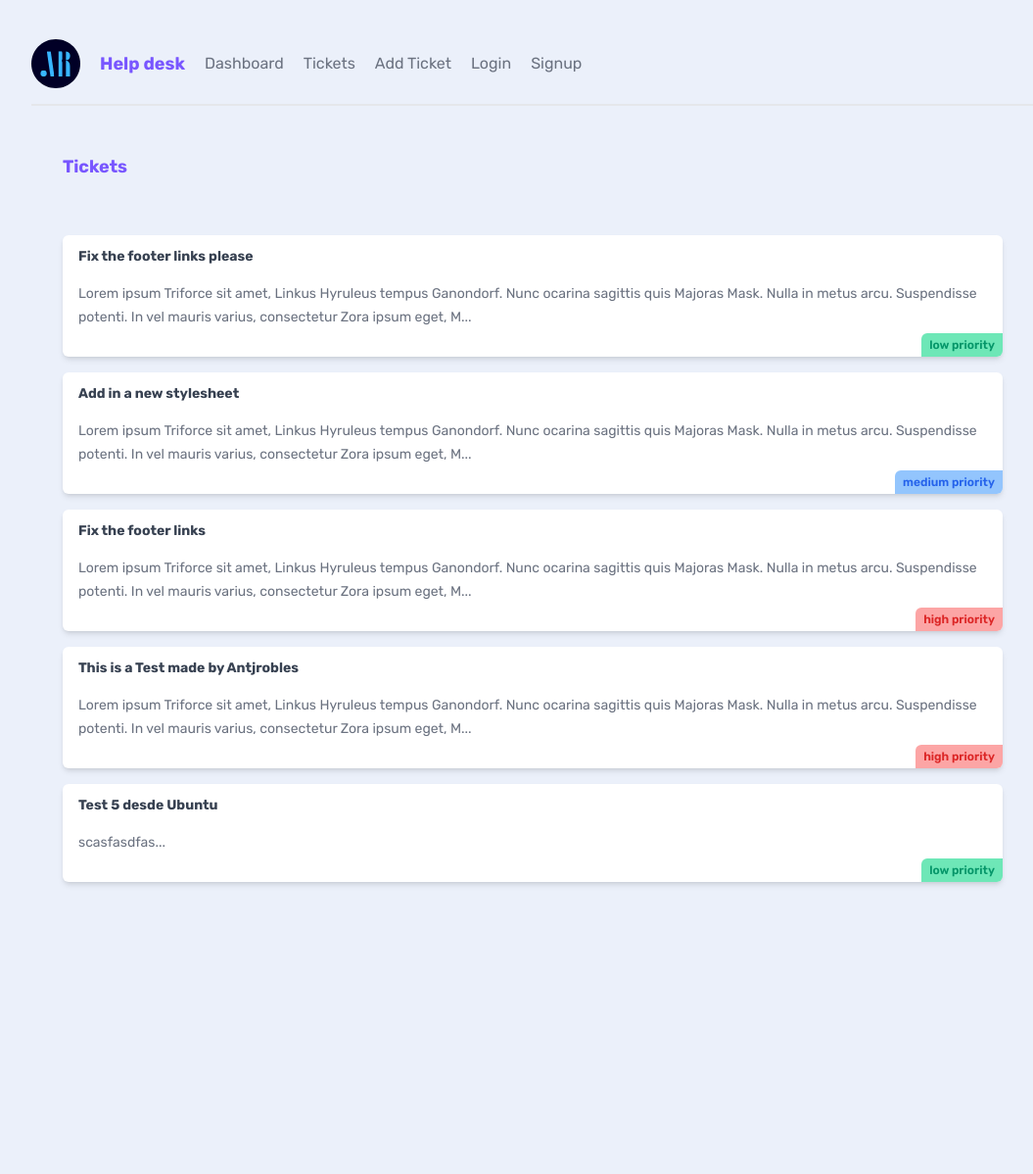
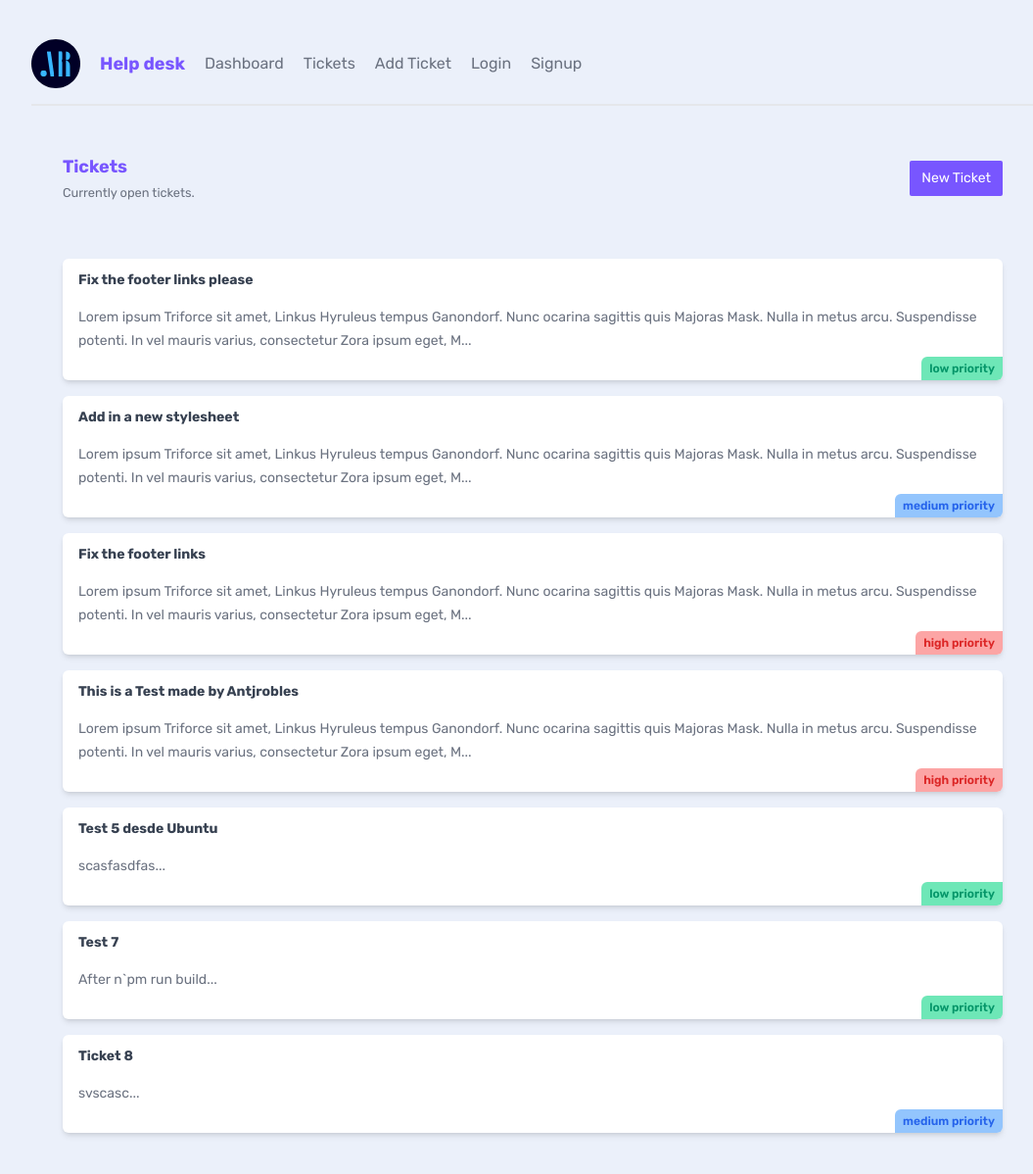
Before and after one commit to Antjrobles/nextjs-app, a Next.js app: page /tickets in a window 1280 px wide. Shown: the top 1198 px of the page at 98% size, without its empty margins (96-1151 px from the left). Before the commit the page ends 948 px from the top, so only its background shows below. Built offline with nearby package versions, Linux system fonts and the light colour scheme; data requests are answered from the project's data file.

Commit message:
Route Gruops 13

```diff
--- a/_data/db.json
+++ b/_data/db.json
@@ -34,6 +34,20 @@
       "priority": "low",
       "user_email": "mario@netninja.dev",
       "id": "0Ugx9sB"
+    },
+    {
+      "title": "Test 7 ",
+      "body": "After n`pm run build",
+      "priority": "low",
+      "user_email": "mario@netninja.dev",
+      "id": "vYWfR06"
+    },
+    {
+      "title": "Ticket 8",
+      "body": "svscasc",
+      "priority": "medium",
+      "user_email": "mario@netninja.dev",
+      "id": "8KEVWIl"
     }
   ]
 }
--- /dev/null
+++ b/app/(auth)/login/page.jsx
@@ -0,0 +1,7 @@
+export default function Login() {
+  return (
+    <main>
+      <h2 className="text-center">Login</h2>
+    </main>
+  )
+}
--- /dev/null
+++ b/app/(auth)/signup/page.jsx
@@ -0,0 +1,7 @@
+export default function Signup() {
+  return (
+    <main>
+      <h2 className="text-center">Signup</h2>
+    </main>
+  )
+}
--- /dev/null
+++ b/app/(dashboard)/loading.jsx
@@ -0,0 +1,8 @@
+export default function Loading() {
+  return (
+    <main className="text-center">
+      <h2 className="text-primary">Loading...</h2>
+      <p>Hopefully not for to long :)</p>
+    </main>
+  )
+}
--- /dev/null
+++ b/app/(dashboard)/tickets/page.jsx
@@ -0,0 +1,23 @@
+import { Suspense } from "react"
+import TicketList from "./TicketList"
+import Loading from "../loading"
+import Link from "next/link"
+
+export default function Tickets() {
+  return (
+    <main>
+      <nav>
+        <div>
+          <h2>Tickets</h2>
+          <p><small>Currently open tickets.</small></p>
+        </div>
+        <Link href="/tickets/create" className="ml-auto">
+          <button className="btn-primary">New Ticket</button>
+        </Link>
+      </nav>
+      <Suspense fallback={<Loading />}>
+        <TicketList />
+      </Suspense>
+    </main>
+  )
+}
--- a/app/tickets/page.jsx
+++ /dev/null
@@ -1,15 +0,0 @@
-import TicketList from "./TicketList"
-
-export default function Tickets() {
-  return (
-    <main>
-      <nav>
-        <div>
-      <h2>Tickets</h2>
-      </div>
-      </nav>
-
-      <TicketList />
-      </main>
-  )
-}
```
Also changed, not shown: app/(dashboard)/page.jsx (renamed from app/page.jsx), app/(dashboard)/tickets/TicketList.jsx (renamed from app/tickets/TicketList.jsx), app/(dashboard)/tickets/[id]/not-found.jsx (renamed from app/tickets/[id]/not-found.jsx), app/(dashboard)/tickets/[id]/page.jsx (renamed from app/tickets/[id]/page.jsx), app/(dashboard)/tickets/create/CreateForm.jsx (renamed from app/tickets/create/CreateForm.jsx), app/(dashboard)/tickets/create/page.jsx (renamed from app/tickets/create/page.jsx).
